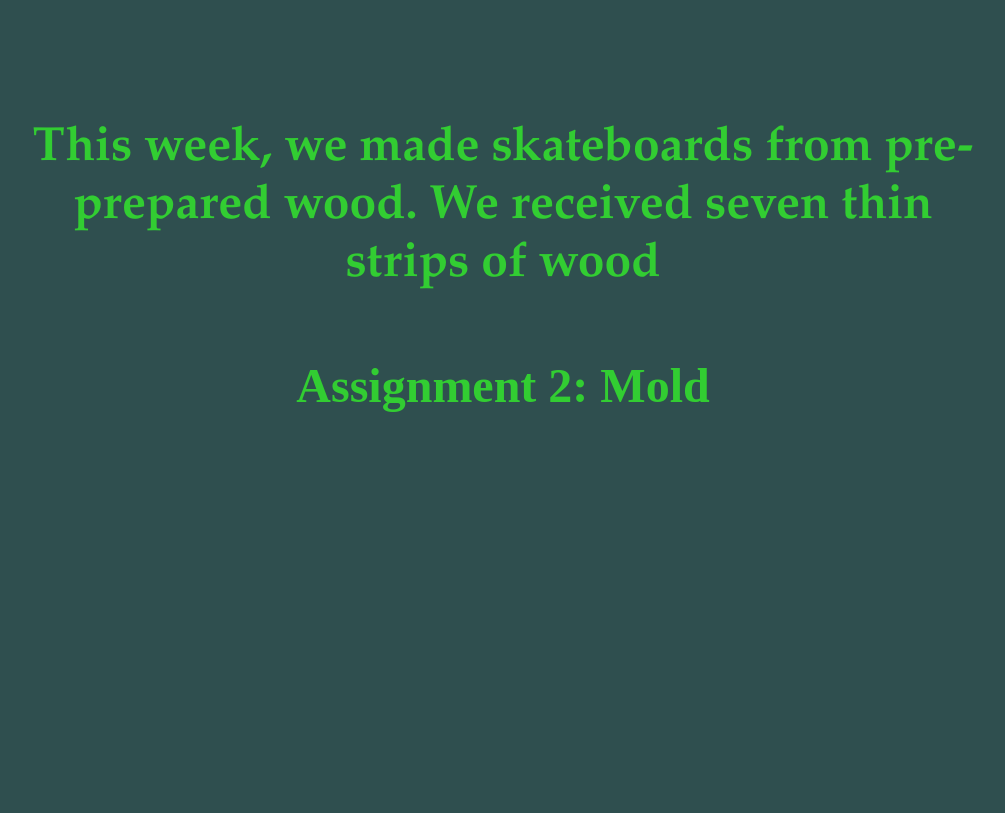
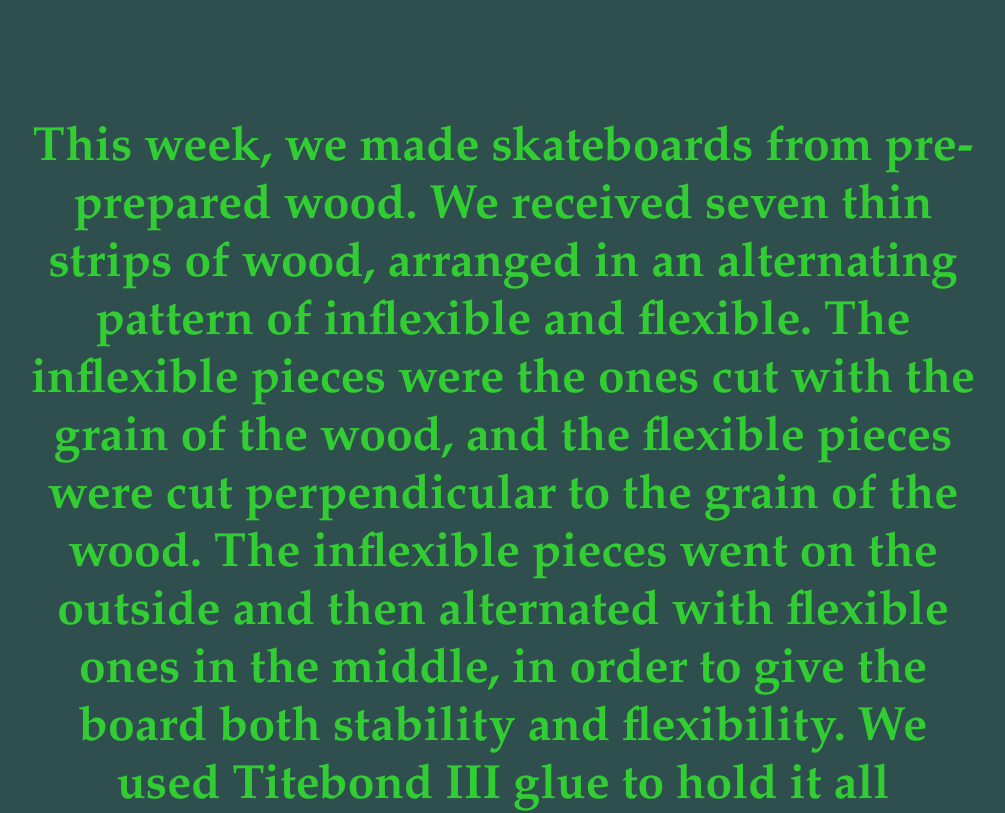
Before and after one commit to wrafab/smithi, a plain HTML site: page lamination.html in a window 1280 px wide. Shown: the part 1300-2113 px from the top of the page, without its empty margins (137-1142 px from the left). Before the commit the page ends 1777 px from the top, so only its background shows below. Drawn offline with Linux system fonts and the light colour scheme.

Commit message:
Update lamination.html

```diff
--- a/lamination.html
+++ b/lamination.html
@@ -21,8 +21,8 @@ p1 {font-family: garamond; font-size: 650%;text-align: center; color: #32CD32;}
   <h2> <i> 16 - 31 October 2018 </i> </h2>
   <br>
   <h3>
-    This week, we used vaccum forming, subtractive manufacturing, and other techniques to make skateboards and molds. As far as software,
-    this week I used Fusion 360 and Photoshop.
+    This week, we used vaccum forming, subtractive manufacturing, and other techniques to make skateboards and molds. The software I used
+    this week included Fusion 360 and Photoshop.
   </h3>
   <br>
   <p style = "text-align:center;"> <img src = "photoshop logo.jpg" alt = "Photoshop logo" width = 400> </p>
@@ -30,7 +30,15 @@ p1 {font-family: garamond; font-size: 650%;text-align: center; color: #32CD32;}
   <h4> Assignment 1: Skateboard </h4>
   <br>
   <h3>
-    This week, we made skateboards from pre-prepared wood. We received seven thin strips of wood
+    This week, we made skateboards from pre-prepared wood. We received seven thin strips of wood, arranged in an alternating pattern of
+    inflexible and flexible. The inflexible pieces were the ones cut with the grain of the wood, and the flexible pieces were cut
+    perpendicular to the grain of the wood. The inflexible pieces went on the outside and then alternated with flexible ones in the middle,
+    in order to give the board both stability and flexibility. We used Titebond III glue to hold it all together, and from there the
+    process diverged.
+    <br>
+    For those of us making a pintail skateboard, which is straight and flat, all we had to do from there was sandwich our board between
+    two larger wood boards and use clamps to hold it all together so that when we retrieved our boards a day later, they would be
+    fully attached and straight.
   <br>
   <h4> Assignment 2: Mold </h4>
 
```
